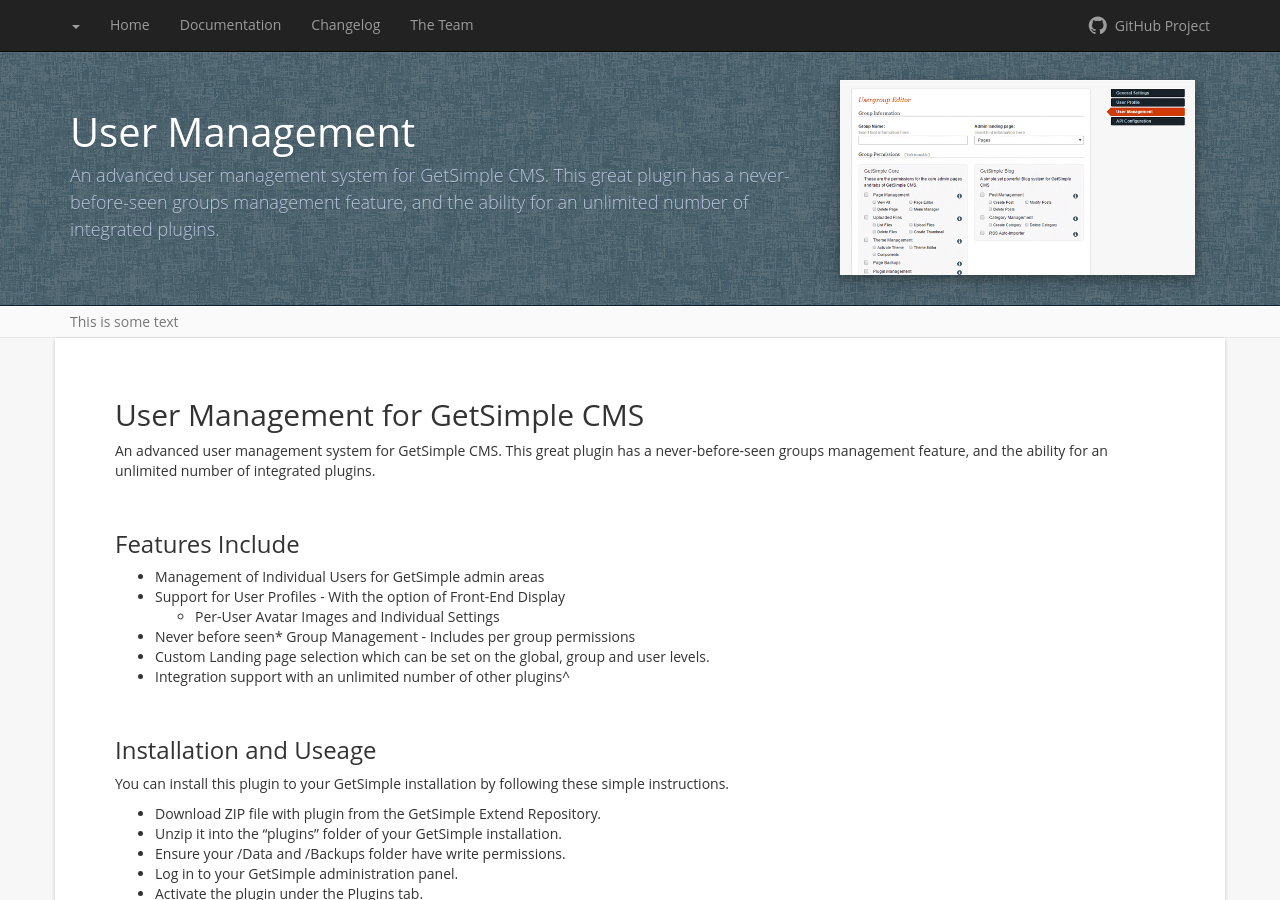
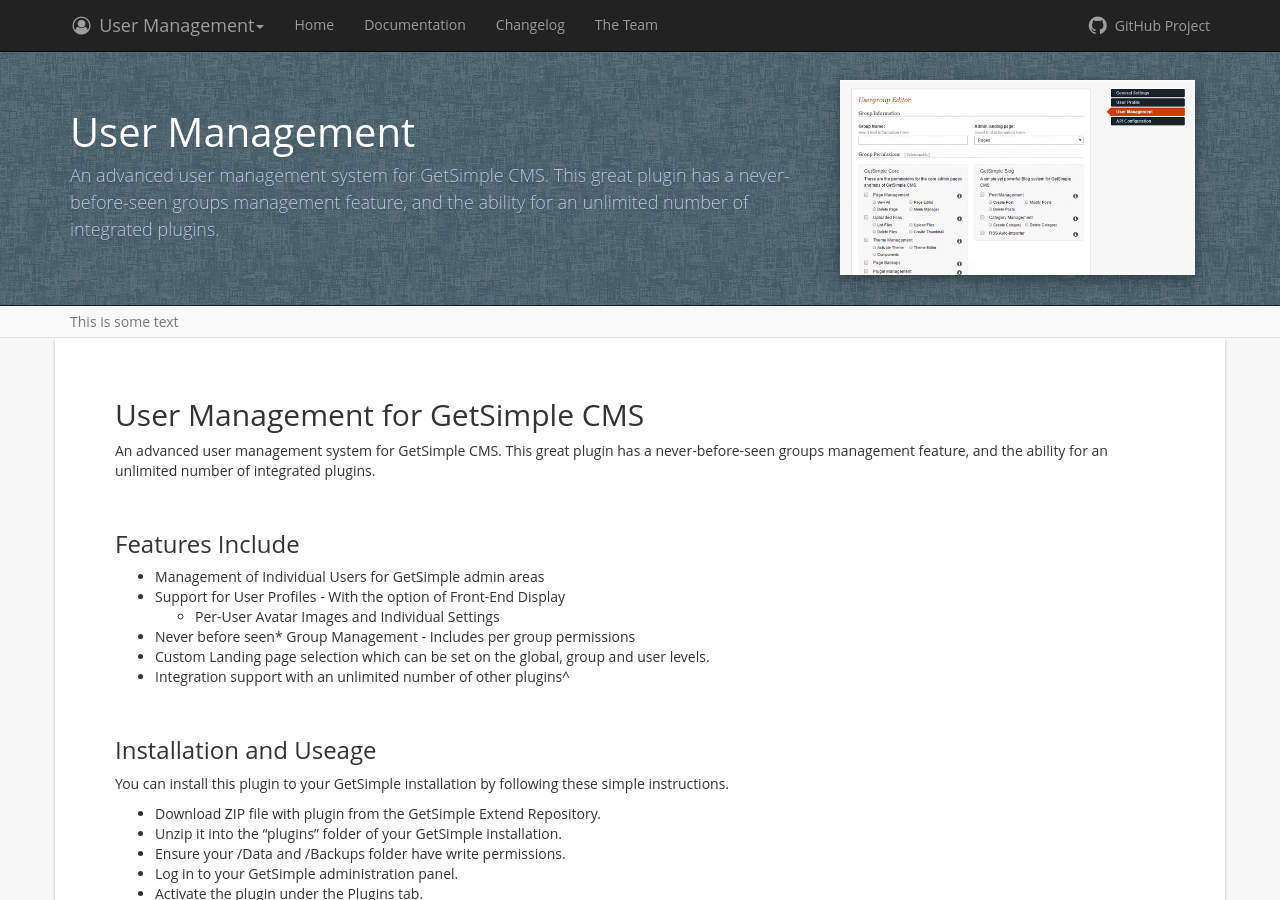
Before and after one commit to johnstray/johnstray.github.io, a Jekyll site: the page built from gs-users/index.md, in a window 1280 px wide and 900 px high. Built offline with Jekyll 4.4.1, drawn with Linux system fonts in a browser that asks for light colours.

Commit message:
Update index.md

```diff
--- a/gs-users/index.md
+++ b/gs-users/index.md
@@ -1,7 +1,9 @@
 ---
 title: User Management
 description: An advanced user management system for GetSimple CMS. This great plugin has a never-before-seen groups management feature, and the ability for an unlimited number of integrated plugins.
-layout: homepage-gsusers
+project: User Management
+projectid: gs-users
+layout: homepage
 lang: getsimple
 slider1: /assets/images/gs-users_slider1.png
 slider2: /assets/images/gs-users_slider3.png
```
